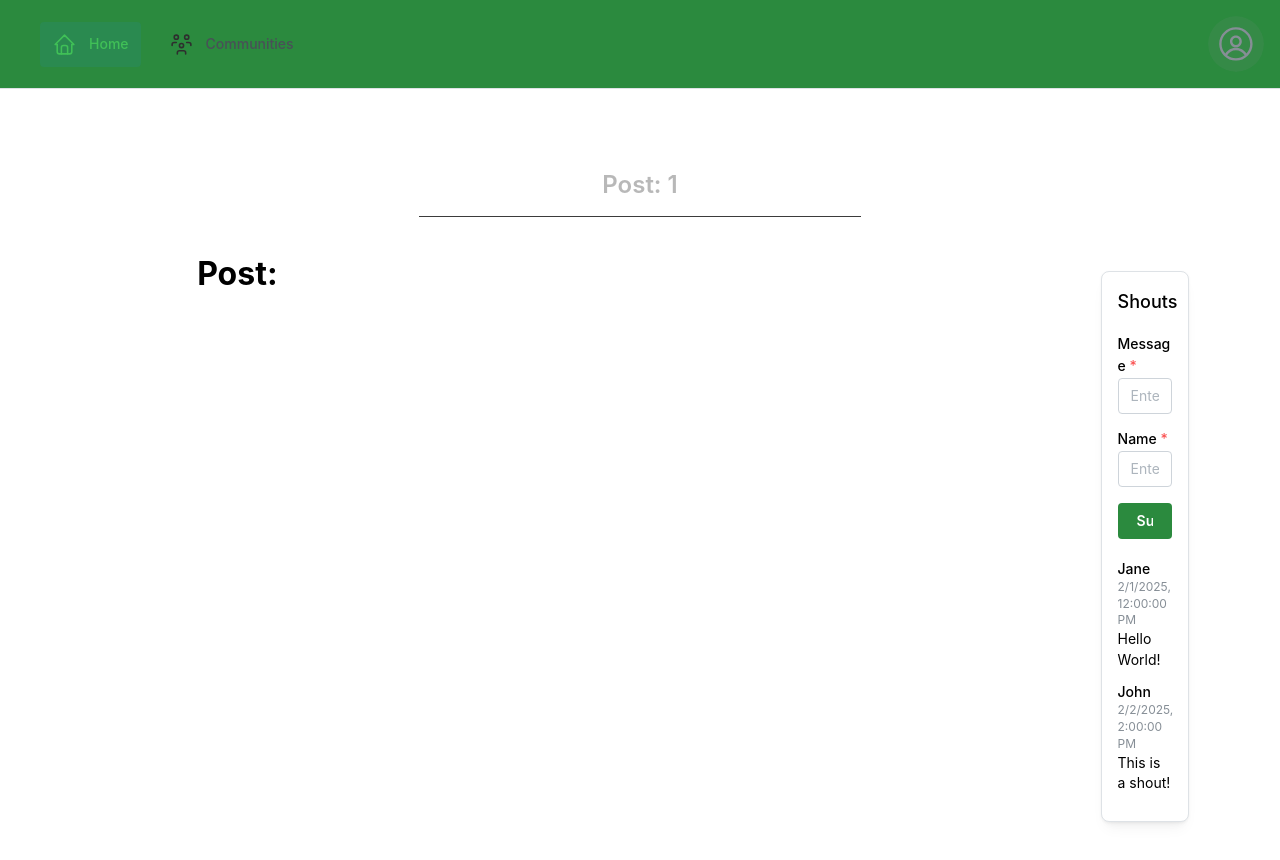
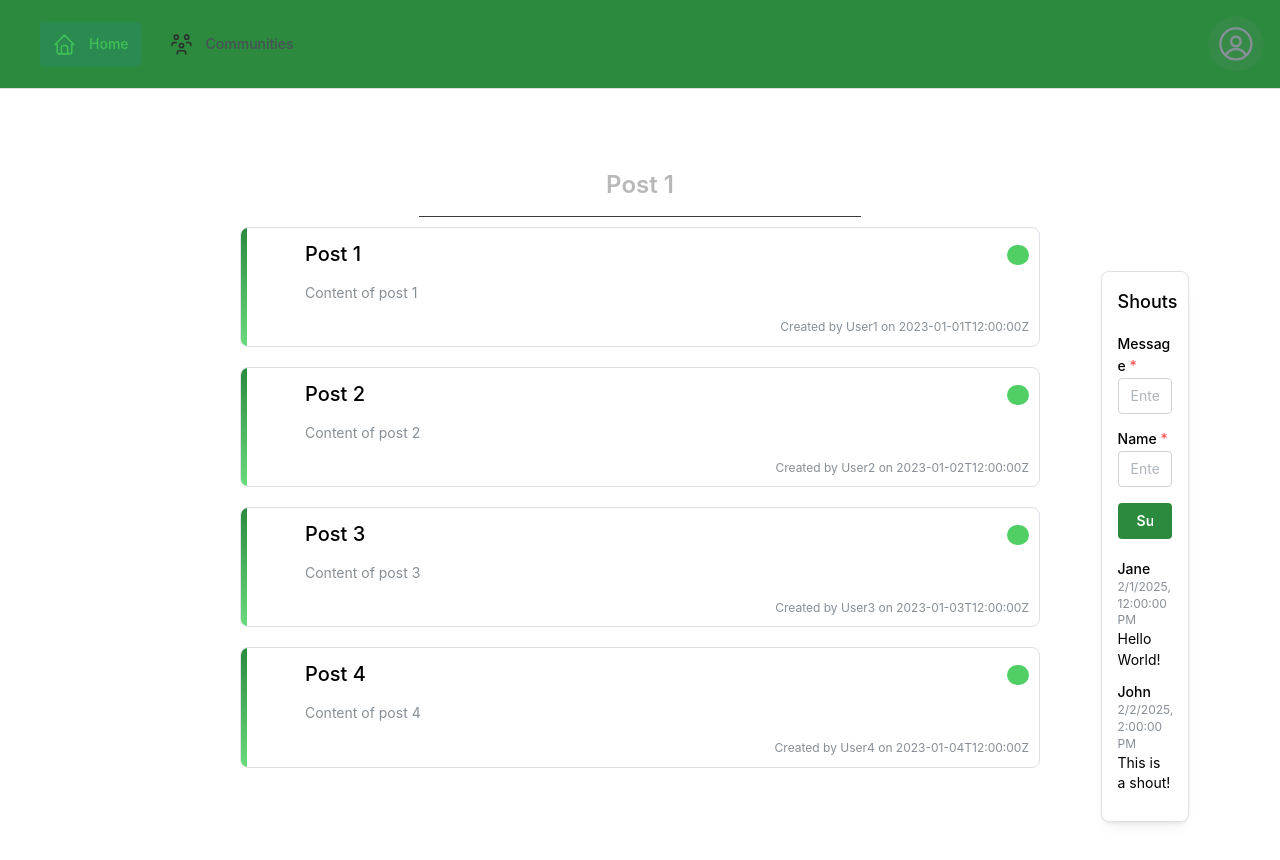
Before and after one commit to mattgrossfeld/website-frontend, a Next.js app: page /posts/1 in a window 1280 px wide. Built offline with nearby package versions, Linux system fonts and the light colour scheme.

Commit message:
post threads page made

```diff
--- a/components/Layout/Layout.module.css
+++ b/components/Layout/Layout.module.css
@@ -147,3 +147,10 @@
     margin-right: 10%;
     margin-bottom: 10%;
 }
+
+.createPostButton {
+  position: absolute;
+  top: var(--mantine-spacing-sm);
+  right: var(--mantine-spacing-sm);
+  z-index: 1; /* Ensure the button is above other elements */
+}
--- a/components/PostCard/PostCard.tsx
+++ b/components/PostCard/PostCard.tsx
@@ -1,7 +1,9 @@
+import { useRouter } from 'next/router';
 import { Badge, Group, Paper, Text } from '@mantine/core';
 import classes from './PostCard.module.css';
 
 interface PostCardProps {
+  id: number;
   title: string;
   body: string;
   community: string;
@@ -10,8 +12,15 @@ interface PostCardProps {
 }
 
 export function PostCard({ title, body, community, createdTm, createdBy }: PostCardProps) {
+  const router = useRouter();
+
+  const handleClick = () => {
+    const encodedTitle = encodeURIComponent(title.toLowerCase().replace(/\s+/g, '-'));
+    router.push(`/posts/${encodedTitle}`);
+  };
+
   return (
-    <Paper withBorder radius="md" className={classes.card}>
+    <Paper withBorder radius="md" className={classes.card} onClick={handleClick} style={{ cursor: 'pointer' }}>
       <Group justify="space-between">
         <Text size="xl" fw={500}>
           {title}
--- a/pages/_app.tsx
+++ b/pages/_app.tsx
@@ -7,6 +7,50 @@ import { useRouter } from 'next/router';
 import { MantineProvider } from '@mantine/core';
 import Layout from '@/components/Layout/Layout';
 import { theme } from '../theme';
+
+// Mock data for posts
+export const posts = [
+  {
+    id: 1,
+    title: 'Post 1',
+    content: 'Content of post 1',
+    createdBy: 'User1',
+    communityId: 1,
+    communityName: 'Community 1',
+    createdTm: '2023-01-01T12:00:00Z',
+    parent_post_id: null,
+  },
+  {
+    id: 2,
+    title: 'Post 2',
+    content: 'Content of post 2',
+    createdBy: 'User2',
+    communityId: 1,
+    communityName: 'Community 1',
+    createdTm: '2023-01-02T12:00:00Z',
+    parent_post_id: 1,
+  },
+  {
+    id: 3,
+    title: 'Post 3',
+    content: 'Content of post 3',
+    createdBy: 'User3',
+    communityId: 1,
+    communityName: 'Community 1',
+    createdTm: '2023-01-03T12:00:00Z',
+    parent_post_id: 1,
+  },
+  {
+    id: 4,
+    title: 'Post 4',
+    content: 'Content of post 4',
+    createdBy: 'User4',
+    communityId: 1,
+    communityName: 'Community 1',
+    createdTm: '2023-01-04T12:00:00Z',
+    parent_post_id: 1,
+  },
+];
 
 export default function App({ Component, pageProps }: AppProps) {
   const router = useRouter();
@@ -19,8 +63,15 @@ export default function App({ Component, pageProps }: AppProps) {
     }
 
     else if (router.pathname.startsWith('/posts/')) {
-      const postId = router.query.postId;
-      setPageTitle(`Post: ${postId}`);
+      const postName = router.query.postName;
+      const decodedTitle = decodeURIComponent(postName as string).replace(/-/g, ' ');
+      const topPost = posts.find((post) => post.title.toLowerCase() === decodedTitle.toLowerCase() && post.parent_post_id === null);
+      if (topPost) {
+        setPageTitle(topPost.title);
+      }
+      else {
+        setPageTitle(posts[0].title);
+      }
     }
 
     else if (router.pathname.startsWith('/users/')) {
@@ -39,6 +90,9 @@ export default function App({ Component, pageProps }: AppProps) {
           break;
         case '/profile':
           setPageTitle("Logged In User's Profile");
+          break;
+        case '/new-post':
+          setPageTitle('Create a New Post');
           break;
         default:
           setPageTitle('');
--- a/pages/home.tsx
+++ b/pages/home.tsx
@@ -46,8 +46,7 @@ const Home = () => {
           body={post.body}
           community={post.community}
           createdTm={new Date(post.createdTm).toLocaleString()}
-          createdBy={post.createdBy}
-        />
+          createdBy={post.createdBy} id={index}        />
       ))}
     </>
   );
--- a/pages/posts/[postId].tsx
+++ /dev/null
@@ -1,6 +0,0 @@
-import { useRouter } from 'next/router';
-
-export default function Post() {
-  const router = useRouter();
-  return <h1>Post: {router.query.username}</h1>;
-};
--- /dev/null
+++ b/pages/posts/[postName].tsx
@@ -0,0 +1,38 @@
+import { useRouter } from 'next/router';
+import { useState, useEffect } from 'react';
+import { Text } from '@mantine/core';
+import { PostCard } from '../../components/PostCard/PostCard';
+import { posts } from '../_app';
+
+export default function PostPage() {
+  const router = useRouter();
+  const { postName } = router.query;
+  const [topPost, setTopPost] = useState<{ id: number; title: string; content: string; createdBy: string; communityId: number; communityName: string; createdTm: string; parent_post_id: number | null } | null>(null);
+  const [replies, setReplies] = useState<Array<{ id: number; title: string; content: string; createdBy: string; communityId: number; communityName: string; createdTm: string; parent_post_id: number | null }>>([]);
+
+  useEffect(() => {
+    if (postName) {
+    //   const decodedTitle = decodeURIComponent(postName as string).replace(/-/g, ' ');
+      const topPost = posts.find((post) => post.parent_post_id === null);
+      if (topPost) {
+        setTopPost(topPost);
+        const replies = posts.filter((post) => post.parent_post_id === topPost.id).sort((a, b) => new Date(a.createdTm).getTime() - new Date(b.createdTm).getTime());
+        setReplies(replies);
+        document.title = topPost.title; // Set the page title to the title of the original post
+      }
+    }
+  }, [postName]);
+
+  if (!topPost) {
+    return <Text>Loading...</Text>;
+  }
+
+  return (
+    <div>
+      <PostCard body={topPost.content} community="" {...topPost} />
+      {replies.map((reply) => (
+        <PostCard body={reply.content} community="" key={reply.id} {...reply} />
+      ))}
+    </div>
+  );
+}
```
Also changed, not shown: pages/communities/[community].tsx (+25 -1 lines), pages/new-post.tsx (+3 -74 lines).
